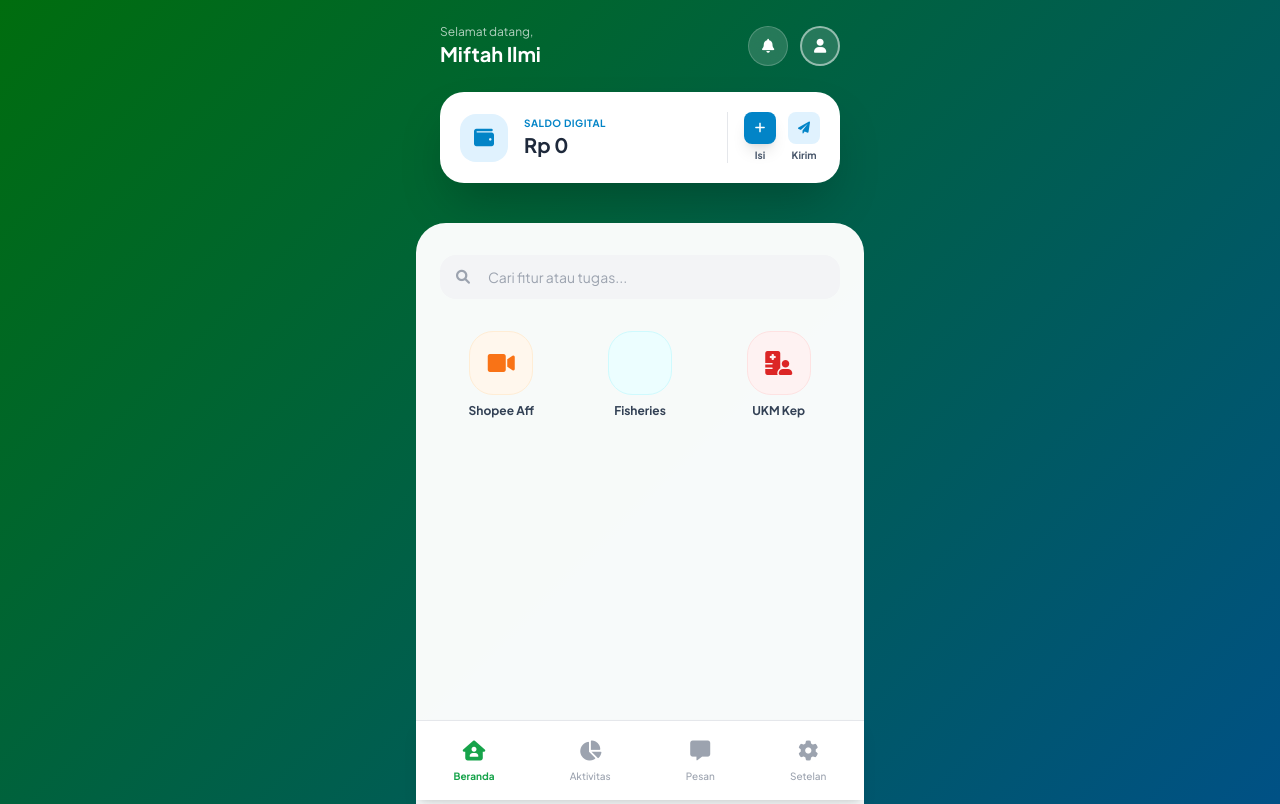
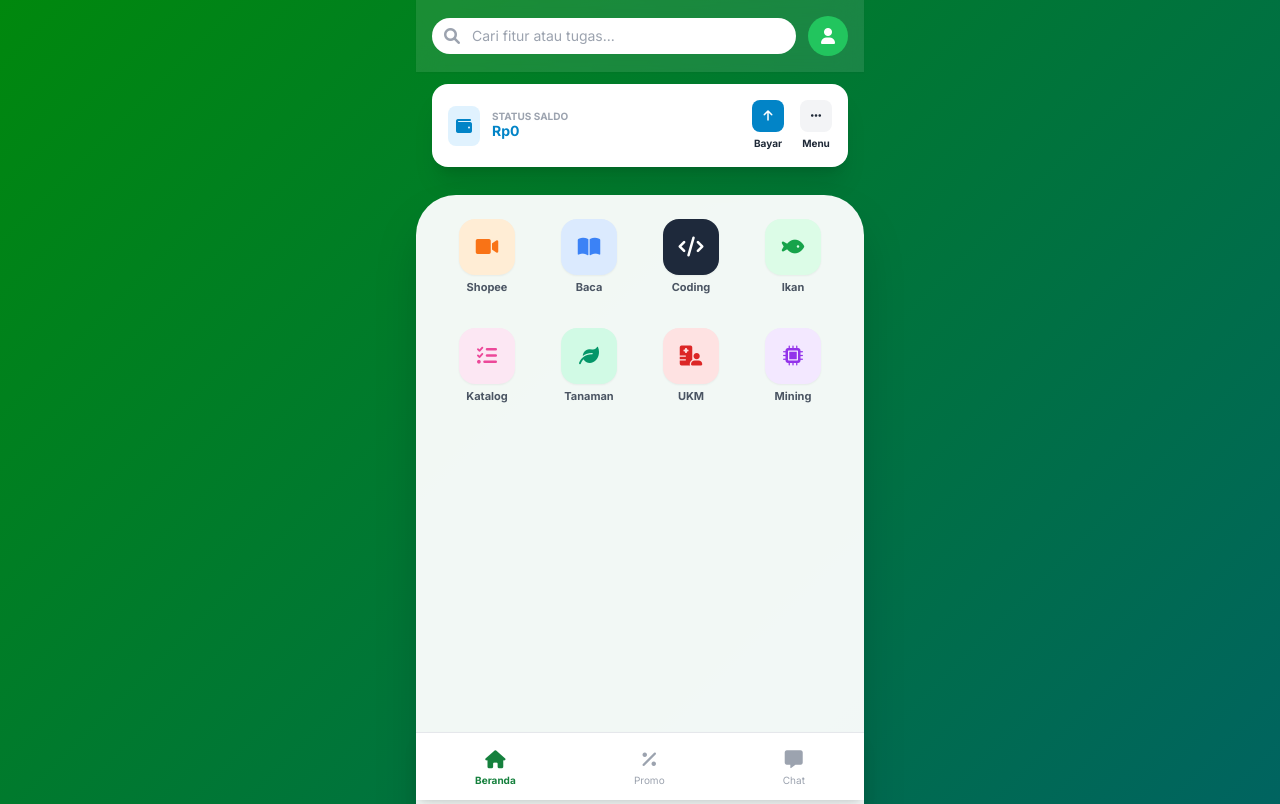
Before and after one commit to miftahilmi15-blip/daily-activity, a plain HTML site: page index.html in a window 1280 px wide. Shown: the top 804 px of the page. Drawn offline with nearby package versions, Linux system fonts and the light colour scheme.

Commit message:
Update index.html

```diff
--- a/index.html
+++ b/index.html
@@ -3,130 +3,152 @@
 <head>
     <meta charset="UTF-8">
     <meta name="viewport" content="width=device-width, initial-scale=1.0">
-    <title>Daily Hub Live - Miftah</title>
+    <title>Daily Hub - Miftah Style</title>
     <script src="https://cdn.tailwindcss.com"></script>
     <link rel="stylesheet" href="https://cdnjs.cloudflare.com/ajax/libs/font-awesome/6.0.0/css/all.min.css">
     <style>
-        @import url('https://fonts.googleapis.com/css2?family=Plus+Jakarta+Sans:wght@400;500;600;700&display=swap');
-        body {
-            font-family: 'Plus Jakarta Sans', sans-serif;
-            background: linear-gradient(135deg, #006d0e 0%, #004e92 100%);
-            min-height: 100vh;
+        @import url('https://fonts.googleapis.com/css2?family=Inter:wght@400;600;700&display=swap');
+        body { font-family: 'Inter', sans-serif; background: linear-gradient(135deg, #00880d 0%, #005f6b 100%); min-height: 100vh; }
+
+        /* Animasi pencet tombol */
+        .btn-active:active { transform: scale(0.95); transition: 0.1s; }
+
+        /* Gaya Modal (Jendela Pop-up) */
+        .modal {
+            display: none;
+            position: fixed;
+            inset: 0;
+            background: rgba(0, 0, 0, 0.7);
+            backdrop-filter: blur(5px);
+            z-index: 50;
+            align-items: center;
+            justify-content: center;
+            padding: 20px;
         }
-        .glass-container { background: rgba(255, 255, 255, 0.97); border-radius: 30px 30px 0 0; }
-        .premium-card { background: rgba(255, 255, 255, 0.15); backdrop-filter: blur(10px); border: 1px solid rgba(255, 255, 255, 0.2); }
-        .modal { display: none; position: fixed; inset: 0; background: rgba(0, 0, 0, 0.6); backdrop-filter: blur(4px); z-index: 100; align-items: center; justify-content: center; padding: 20px; }
-        .modal.active { display: flex; }
-        .btn-click:active { transform: scale(0.92); transition: 0.1s; }
+        .modal.show { display: flex; }
     </style>
 </head>
-<body class="max-w-md mx-auto">
+<body class="max-w-md mx-auto pb-20">
 
-    <div class="p-6 text-white">
-        <div class="flex justify-between items-center mb-6">
-            <div>
-                <p class="text-xs opacity-70">Selamat datang,</p>
-                <h1 class="text-xl font-bold">Miftah Ilmi</h1>
+    <div class="p-4 bg-white/10 backdrop-blur-md sticky top-0 z-10 shadow-sm text-white">
+        <div class="flex items-center gap-3">
+            <div class="relative flex-1">
+                <span class="absolute inset-y-0 left-3 flex items-center text-gray-400">
+                    <i class="fa-solid fa-magnifying-glass"></i>
+                </span>
+                <input type="text" onclick="showPopup('Pencarian')" placeholder="Cari fitur atau tugas..." class="w-full pl-10 pr-4 py-2 bg-white border-none rounded-full text-sm text-gray-800 outline-none">
             </div>
-            <div class="flex gap-3">
-                <button onclick="openModal('Notifikasi', 'Belum ada pemberitahuan baru hari ini.')" class="w-10 h-10 premium-card rounded-full flex items-center justify-center btn-click">
-                    <i class="fa-solid fa-bell text-sm"></i>
-                </button>
-                <button onclick="openModal('Profil User', 'Pengaturan akun Miftah Ilmi.')" class="w-10 h-10 premium-card rounded-full flex items-center justify-center border-2 border-white/50 btn-click">
-                    <i class="fa-solid fa-user text-sm"></i>
-                </button>
-            </div>
-        </div>
-
-        <div class="bg-white rounded-3xl p-5 shadow-2xl flex items-center justify-between text-slate-800">
-            <div onclick="openModal('Detail Saldo', 'Riwayat transaksi dan koin kamu.')" class="flex items-center gap-4 cursor-pointer btn-click">
-                <div class="w-12 h-12 bg-sky-100 rounded-2xl flex items-center justify-center text-sky-600">
-                    <i class="fa-solid fa-wallet text-xl"></i>
-                </div>
-                <div>
-                    <p class="text-[10px] font-bold text-sky-600 uppercase tracking-wider">Saldo Digital</p>
-                    <p class="text-xl font-black">Rp 0</p>
-                </div>
-            </div>
-            <div class="flex gap-3 border-l pl-4">
-                <button onclick="openModal('Isi Saldo', 'Menu Top-Up via Bank atau E-Wallet.')" class="flex flex-col items-center gap-1 btn-click">
-                    <div class="w-8 h-8 bg-sky-600 rounded-lg flex items-center justify-center text-white text-xs shadow-lg"><i class="fa-solid fa-plus"></i></div>
-                    <span class="text-[10px] font-bold text-slate-600">Isi</span>
-                </button>
-                <button onclick="openModal('Kirim Saldo', 'Transfer antar akun atau ke rekening.')" class="flex flex-col items-center gap-1 btn-click">
-                    <div class="w-8 h-8 bg-sky-100 rounded-lg flex items-center justify-center text-sky-600 text-xs"><i class="fa-solid fa-paper-plane"></i></div>
-                    <span class="text-[10px] font-bold text-slate-600">Kirim</span>
-                </button>
+            <div onclick="showPopup('Profil Miftah')" class="w-10 h-10 bg-green-500 rounded-full flex items-center justify-center text-white cursor-pointer btn-active">
+                <i class="fa-solid fa-user"></i>
             </div>
         </div>
     </div>
 
-    <div class="glass-container mt-4 min-h-screen px-6 pt-8 pb-32">
-
-        <div class="relative mb-8">
-            <span class="absolute inset-y-0 left-4 flex items-center text-gray-400">
-                <i class="fa-solid fa-magnifying-glass text-sm"></i>
-            </span>
-            <input type="text" onfocus="openModal('Pencarian', 'Ketik apa yang ingin kamu cari...')" placeholder="Cari fitur atau tugas..." class="w-full pl-12 pr-4 py-3 bg-gray-100 border-none rounded-2xl text-sm outline-none">
-        </div>
-
-        <div class="grid grid-cols-3 gap-y-8 gap-x-4 text-center">
-            <button onclick="openModal('Shopee Affiliate', 'Dashboard monitoring link & video.')" class="flex flex-col items-center btn-click">
-                <div class="w-16 h-16 bg-orange-50 rounded-3xl flex items-center justify-center mb-2 border border-orange-100"><i class="fa-solid fa-video text-orange-500 text-2xl"></i></div>
-                <span class="text-xs text-slate-700 font-bold">Shopee Aff</span>
-            </button>
-            <button onclick="openModal('Smart Fisheries', 'Kontrol alat pakan lele otomatis.')" class="flex flex-col items-center btn-click">
-                <div class="w-16 h-16 bg-cyan-50 rounded-3xl flex items-center justify-center mb-2 border border-cyan-100"><i class="fa-solid fa-fish-fins text-cyan-500 text-2xl"></i></div>
-                <span class="text-xs text-slate-700 font-bold">Fisheries</span>
-            </button>
-            <button onclick="openModal('UKM Keperawatan', 'Agenda dan tugas organisasi.')" class="flex flex-col items-center btn-click">
-                <div class="w-16 h-16 bg-red-50 rounded-3xl flex items-center justify-center mb-2 border border-red-100"><i class="fa-solid fa-hospital-user text-red-600 text-2xl"></i></div>
-                <span class="text-xs text-slate-700 font-bold">UKM Kep</span>
-            </button>
+    <div class="px-4 py-3">
+        <div class="bg-white rounded-2xl p-4 text-gray-800 flex items-center justify-between shadow-xl">
+            <div onclick="showPopup('Detail Saldo')" class="flex items-center gap-3 cursor-pointer btn-active">
+                <div class="bg-sky-100 rounded-lg p-2 text-sky-600">
+                    <i class="fa-solid fa-wallet"></i>
+                </div>
+                <div>
+                    <p class="text-[10px] font-bold text-gray-400 uppercase leading-none">Status Saldo</p>
+                    <p class="text-sm font-bold text-sky-600">Rp0</p>
+                </div>
+            </div>
+            <div class="flex gap-4 text-center">
+                <div onclick="showPopup('Menu Bayar')" class="flex flex-col items-center cursor-pointer btn-active">
+                    <div class="w-8 h-8 bg-sky-600 rounded-lg flex items-center justify-center mb-1 text-white"><i class="fa-solid fa-arrow-up text-xs"></i></div>
+                    <span class="text-[10px] font-bold">Bayar</span>
+                </div>
+                <div onclick="showPopup('Lainnya')" class="flex flex-col items-center cursor-pointer btn-active">
+                    <div class="w-8 h-8 bg-gray-100 rounded-lg flex items-center justify-center mb-1"><i class="fa-solid fa-ellipsis text-xs"></i></div>
+                    <span class="text-[10px] font-bold">Menu</span>
+                </div>
+            </div>
         </div>
     </div>
 
-    <div id="blankModal" class="modal">
-        <div class="bg-white w-full max-w-sm rounded-[32px] p-8 shadow-2xl">
-            <div class="text-center py-6">
-                <div class="w-16 h-16 bg-blue-50 text-blue-600 rounded-full flex items-center justify-center mx-auto mb-4">
-                    <i class="fa-solid fa-code text-2xl"></i>
-                </div>
-                <h2 id="modalTitle" class="text-xl font-bold text-slate-800 mb-2">Nama Fitur</h2>
-                <p id="modalDesc" class="text-sm text-gray-400 px-4">Deskripsi fitur sementara.</p>
+    <div class="px-6 py-6 bg-white/95 mt-4 rounded-t-[40px] shadow-2xl min-h-screen">
+        <div class="grid grid-cols-4 gap-y-8 gap-x-2 text-center">
+
+            <div onclick="showPopup('Shopee Affiliate')" class="flex flex-col items-center cursor-pointer btn-active">
+                <div class="w-14 h-14 bg-orange-100 rounded-2xl flex items-center justify-center mb-1 shadow-sm"><i class="fa-solid fa-video text-orange-500 text-xl"></i></div>
+                <span class="text-[11px] font-bold text-gray-600">Shopee</span>
             </div>
-            <button onclick="closeModal()" class="w-full py-4 bg-slate-800 text-white rounded-2xl font-bold text-sm btn-click">Kembali</button>
+
+            <div onclick="showPopup('Baca Buku')" class="flex flex-col items-center cursor-pointer btn-active">
+                <div class="w-14 h-14 bg-blue-100 rounded-2xl flex items-center justify-center mb-1 shadow-sm"><i class="fa-solid fa-book-open text-blue-500 text-xl"></i></div>
+                <span class="text-[11px] font-bold text-gray-600">Baca</span>
+            </div>
+
+            <div onclick="showPopup('Coding')" class="flex flex-col items-center cursor-pointer btn-active">
+                <div class="w-14 h-14 bg-slate-800 rounded-2xl flex items-center justify-center mb-1 shadow-sm"><i class="fa-solid fa-code text-white text-xl"></i></div>
+                <span class="text-[11px] font-bold text-gray-600">Coding</span>
+            </div>
+
+            <div onclick="showPopup('Smart Fisheries')" class="flex flex-col items-center cursor-pointer btn-active">
+                <div class="w-14 h-14 bg-green-100 rounded-2xl flex items-center justify-center mb-1 shadow-sm"><i class="fa-solid fa-fish text-green-600 text-xl"></i></div>
+                <span class="text-[11px] font-bold text-gray-600">Ikan</span>
+            </div>
+
+            <div onclick="showPopup('Katalog')" class="flex flex-col items-center cursor-pointer btn-active">
+                <div class="w-14 h-14 bg-pink-100 rounded-2xl flex items-center justify-center mb-1 shadow-sm"><i class="fa-solid fa-list-check text-pink-500 text-xl"></i></div>
+                <span class="text-[11px] font-bold text-gray-600">Katalog</span>
+            </div>
+
+            <div onclick="showPopup('Stek Tin')" class="flex flex-col items-center cursor-pointer btn-active">
+                <div class="w-14 h-14 bg-emerald-100 rounded-2xl flex items-center justify-center mb-1 shadow-sm"><i class="fa-solid fa-leaf text-emerald-600 text-xl"></i></div>
+                <span class="text-[11px] font-bold text-gray-600">Tanaman</span>
+            </div>
+
+            <div onclick="showPopup('UKM Keperawatan')" class="flex flex-col items-center cursor-pointer btn-active">
+                <div class="w-14 h-14 bg-red-100 rounded-2xl flex items-center justify-center mb-1 shadow-sm"><i class="fa-solid fa-hospital-user text-red-600 text-xl"></i></div>
+                <span class="text-[11px] font-bold text-gray-600">UKM</span>
+            </div>
+
+            <div onclick="showPopup('Mining Biz')" class="flex flex-col items-center cursor-pointer btn-active">
+                <div class="w-14 h-14 bg-purple-100 rounded-2xl flex items-center justify-center mb-1 shadow-sm"><i class="fa-solid fa-microchip text-purple-600 text-xl"></i></div>
+                <span class="text-[11px] font-bold text-gray-600">Mining</span>
+            </div>
+
         </div>
     </div>
 
-    <nav class="fixed bottom-0 left-0 right-0 bg-white border-t flex justify-around items-center py-4 max-w-md mx-auto shadow-lg">
-        <button onclick="location.reload()" class="flex flex-col items-center text-green-600 btn-click">
-            <i class="fa-solid fa-house-user text-xl"></i>
-            <span class="text-[10px] font-bold mt-1">Beranda</span>
-        </button>
-        <button onclick="openModal('Aktivitas', 'Lihat riwayat kesibukanmu di sini.')" class="flex flex-col items-center text-gray-400 btn-click">
-            <i class="fa-solid fa-chart-pie text-xl"></i>
-            <span class="text-[10px] font-medium mt-1">Aktivitas</span>
-        </button>
-        <button onclick="openModal('Pesan', 'Kotak masuk chat dan notifikasi sistem.')" class="flex flex-col items-center text-gray-400 btn-click">
-            <i class="fa-solid fa-message text-xl"></i>
-            <span class="text-[10px] font-medium mt-1">Pesan</span>
-        </button>
-        <button onclick="openModal('Setelan', 'Pengaturan aplikasi dan privasi.')" class="flex flex-col items-center text-gray-400 btn-click">
-            <i class="fa-solid fa-gear text-xl"></i>
-            <span class="text-[10px] font-medium mt-1">Setelan</span>
-        </button>
+    <div id="modalBox" class="modal">
+        <div class="bg-white w-full max-w-xs rounded-3xl p-8 shadow-2xl text-center">
+            <div class="w-20 h-20 bg-gray-50 rounded-full flex items-center justify-center mx-auto mb-4 border border-dashed border-gray-300 text-gray-300">
+                <i class="fa-solid fa-screwdriver-wrench text-3xl"></i>
+            </div>
+            <h2 id="modalTitle" class="text-xl font-bold text-gray-800 mb-2">Fitur</h2>
+            <p class="text-sm text-gray-400 mb-6">Halaman ini sedang dalam pengerjaan Bos kuh. Sabar ya!</p>
+            <button onclick="closePopup()" class="w-full py-3 bg-green-600 text-white rounded-xl font-bold btn-active">Oke, Siap!</button>
+        </div>
+    </div>
+
+    <nav class="fixed bottom-0 left-0 right-0 bg-white border-t flex justify-around items-center py-3 max-w-md mx-auto shadow-lg">
+        <div onclick="window.scrollTo(0,0)" class="flex flex-col items-center text-green-700 cursor-pointer btn-active">
+            <i class="fa-solid fa-house text-lg"></i>
+            <span class="text-[10px] font-bold">Beranda</span>
+        </div>
+        <div onclick="showPopup('Promo')" class="flex flex-col items-center text-gray-400 cursor-pointer btn-active">
+            <i class="fa-solid fa-percent text-lg"></i>
+            <span class="text-[10px]">Promo</span>
+        </div>
+        <div onclick="showPopup('Chat')" class="flex flex-col items-center text-gray-400 cursor-pointer btn-active">
+            <i class="fa-solid fa-message text-lg"></i>
+            <span class="text-[10px]">Chat</span>
+        </div>
     </nav>
 
     <script>
-        function openModal(title, desc) {
+        function showPopup(title) {
             document.getElementById('modalTitle').innerText = title;
-            document.getElementById('modalDesc').innerText = desc;
-            document.getElementById('blankModal').classList.add('active');
+            document.getElementById('modalBox').classList.add('show');
         }
-        function closeModal() {
-            document.getElementById('blankModal').classList.remove('active');
+        function closePopup() {
+            document.getElementById('modalBox').classList.remove('show');
         }
     </script>
+
 </body>
 </html>
```
